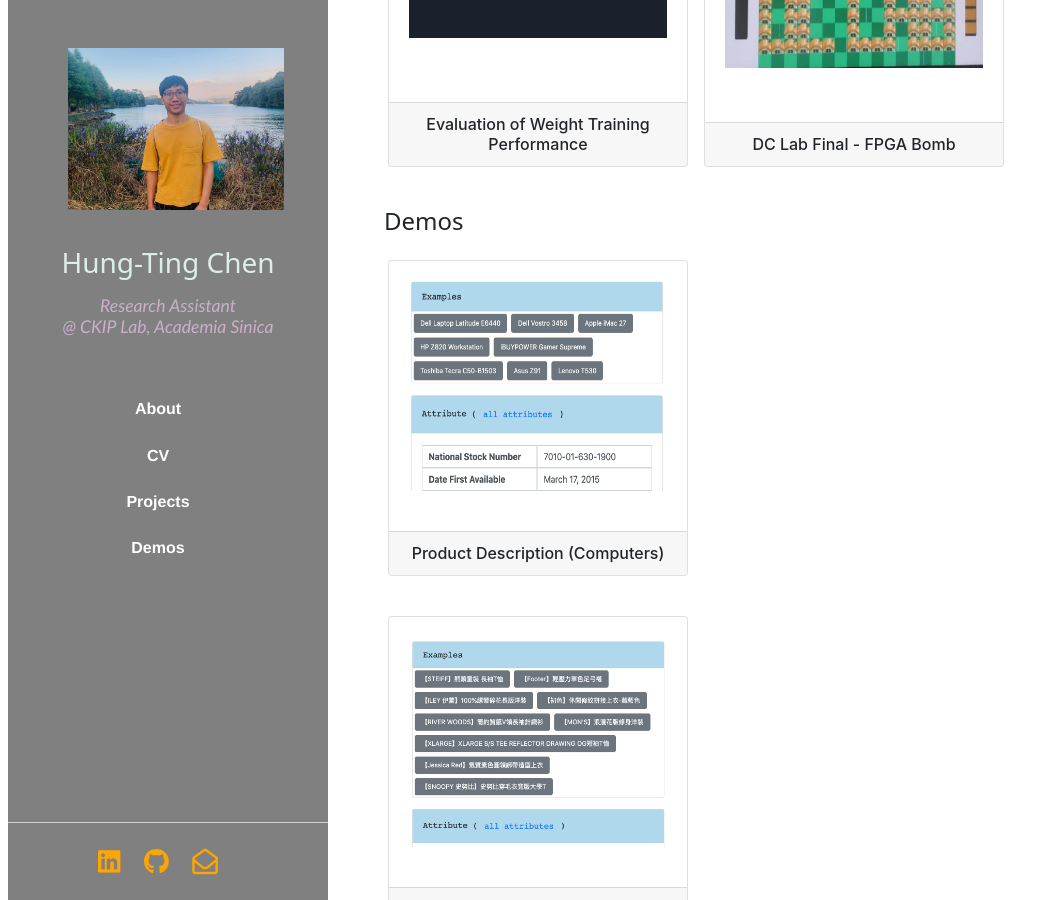
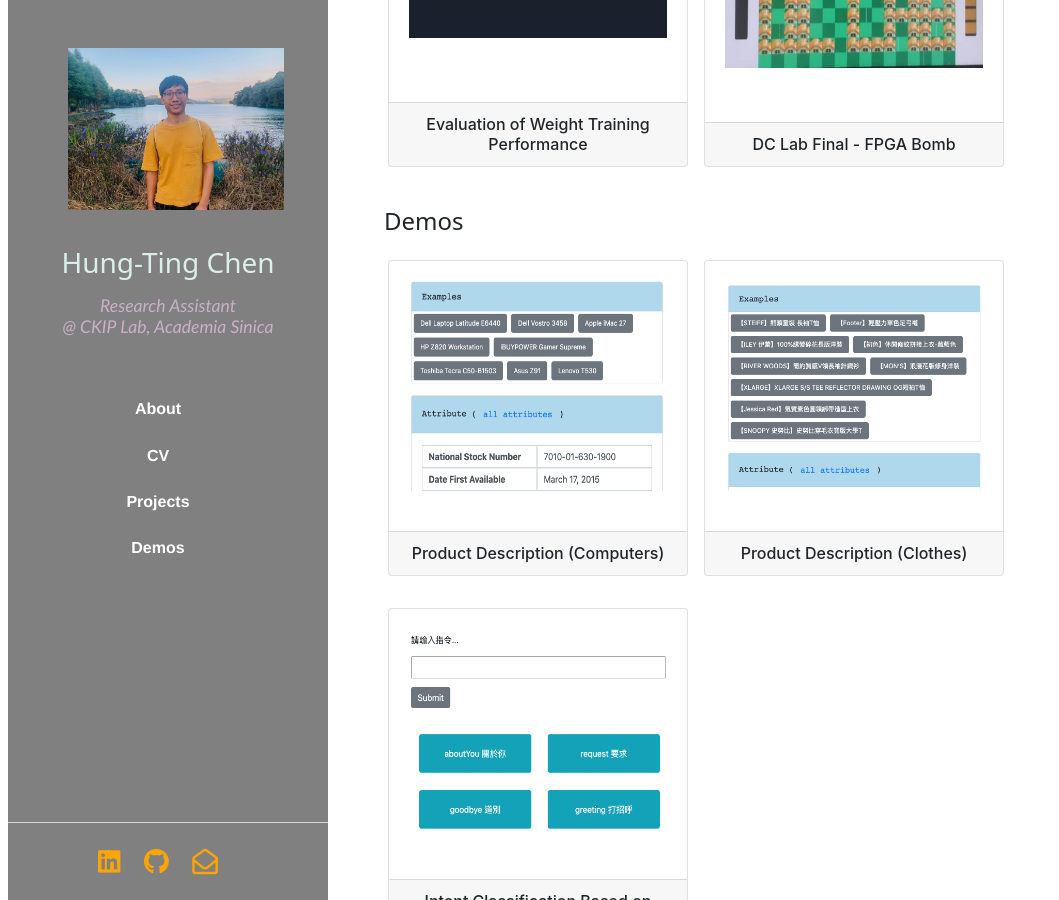
Before and after one commit to timchen0618/timchen0618.github.io, a Jekyll site: the page index.html, which Jekyll copies as it is, in a window 1280 px wide and 900 px high, scrolled down 1998 px. Shown: the whole window, without its empty margins (0-1059 px from the left). Built offline with Jekyll 4.4.1, drawn with Linux system fonts in a browser that asks for light colours; nearby versions of some CDN libraries.

Commit message:
modify layout

```diff
--- a/index.html
+++ b/index.html
@@ -327,7 +327,7 @@
 
                 <section id="demo">
                     <h4>Demos</h4>
-                    <div class="projects_row">
+                    <div class="clearfix">
 
                     <div class="row mr-lg-5 mr-md-3 mr-sm-2 mx-1 my-2">
                         <div class="card mr-3 my-3 d-inline-flex">
@@ -346,9 +346,7 @@
                                 <h6 class="my-auto mx-auto text-center"> Product Description (Computers) </h6>
                             </div>
                         </div>
-                    </div>
 
-                    <div class="row mr-lg-5 mr-md-3 mr-sm-2 mx-1">
                         <div class="card mr-3 my-3 d-inline-flex">
                             <div class="card-body">
                                 <div class="row mx-auto my-auto">
@@ -365,9 +363,7 @@
                                 <h6 class="my-auto mx-auto text-center"> Product Description (Clothes) </h6>
                             </div>
                         </div>
-                    </div>
 
-                    <div class="row mr-lg-5 mr-md-3 mr-sm-2 mx-1">
                         <div class="card mr-3 my-3 d-inline-flex">
                             <div class="card-body">
                                 <div class="row mx-auto my-auto">
```
